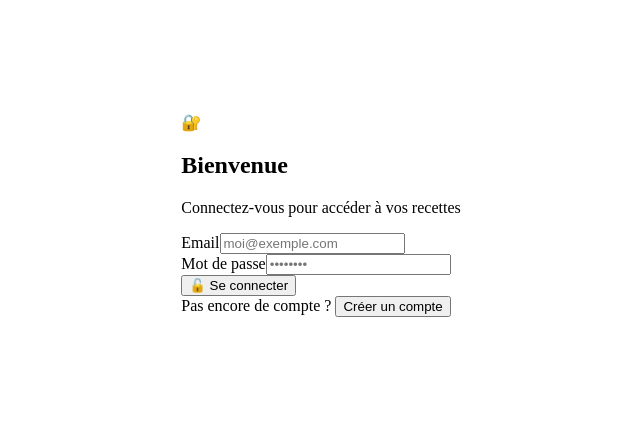
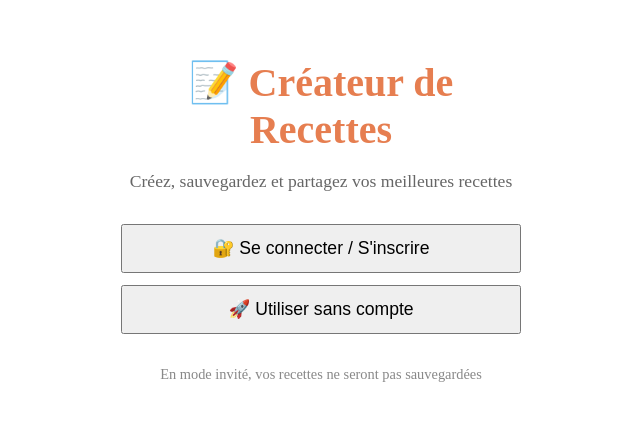
Before and after one commit to LuckyMarty/recettes, a React (Vite) app: page / in a window 1280 px wide. Shown: the part 149-570 px from the top of the page, without its empty margins (319-959 px from the left). Built offline with nearby package versions, Linux system fonts and the light colour scheme; the HTML template or start-up script is replaced by a standard one.

Commit message:
✨ dist: Guess mode

```diff
--- a/src/App.jsx
+++ b/src/App.jsx
@@ -25,6 +25,7 @@ export default function App() {
   const [loadingRecipes, setLoadingRecipes] = useState(false)
   const [allRecipes, setAllRecipes] = useState([]) // Store all recipes separately
   const [deleteConfirm, setDeleteConfirm] = useState(null) // { id, title } or null
+  const [isGuest, setIsGuest] = useState(false) // Guest mode state
   const [recipe, setRecipe] = useState({
     title: 'Ma recette',
     subtitle: 'Une délicieuse recette à partager',
@@ -52,14 +53,14 @@ export default function App() {
 
   // Load recipes when user logs in
   useEffect(() => {
-    if (currentUser) {
+    if (currentUser && !isGuest) {
       loadUserRecipes()
     } else {
       setSearchResults([])
       setAllRecipes([])
       setShowProfile(false)
     }
-  }, [currentUser]) // Removed loadingRecipes to prevent infinite loop
+  }, [currentUser, isGuest]) // Removed loadingRecipes to prevent infinite loop
 
   // API functions
   const API_BASE = import.meta.env.VITE_API_BASE || 'http://localhost:3002/api'
@@ -198,6 +199,7 @@ export default function App() {
         localStorage.setItem('recettes_current', String(user.id))
         setShowAuth(false)
         setShowProfile(true)
+        setIsGuest(false) // Exit guest mode on login
       })
       .catch(error => {
         toast.error(`Erreur de connexion: ${error.message}`)
@@ -212,6 +214,7 @@ export default function App() {
         localStorage.setItem('recettes_current', String(user.id))
         setShowAuth(false)
         setShowProfile(true)
+        setIsGuest(false) // Exit guest mode on signup
       })
       .catch(error => {
         toast.error(`Erreur d'inscription: ${error.message}`)
@@ -222,9 +225,14 @@ export default function App() {
   function handleLogout() {
     setCurrentUser(null)
     localStorage.removeItem('recettes_current')
+    setIsGuest(false) // Exit guest mode on logout
   }
 
   function saveCurrentRecipe() {
+    if (isGuest) {
+      toast.info('Connectez-vous pour sauvegarder vos recettes')
+      return
+    }
     if (!currentUser || !recipe.title.trim()) return
 
     const recipeToSave = {
@@ -365,9 +373,45 @@ export default function App() {
       '--accent': themes[theme].accent,
       '--accent-light': themes[theme].light
     }}>
-      {!currentUser ? (
+      {!currentUser && !isGuest ? (
         <main style={{display: 'flex', alignItems: 'center', justifyContent: 'center', height: 'calc(100vh - 88px)'}}>
-          <Auth onLogin={handleLogin} onSignup={handleSignup} onClose={() => {}} />
+          <div style={{textAlign: 'center', maxWidth: '400px', padding: '20px'}}>
+            <h1 style={{fontSize: '2.5rem', marginBottom: '1rem', color: 'var(--accent)'}}>📝 Créateur de Recettes</h1>
+            <p style={{marginBottom: '2rem', color: '#666', fontSize: '1.1rem'}}>
+              Créez, sauvegardez et partagez vos meilleures recettes
+            </p>
+
+            <div style={{display: 'flex', flexDirection: 'column', gap: '12px'}}>
+              <button
+                className="btn btn-primary"
+                style={{padding: '12px 24px', fontSize: '1.1rem'}}
+                onClick={() => setShowAuth(true)}
+              >
+                🔐 Se connecter / S'inscrire
+              </button>
+
+              <button
+                className="btn btn-secondary"
+                style={{padding: '12px 24px', fontSize: '1.1rem'}}
+                onClick={() => {
+                  setIsGuest(true)
+                  setRecipe({ title: '', subtitle: '', servings: '', prepTime: '', cookTime: '', ingredients: [], steps: [], image: null, tags: [], createdAt: null, updatedAt: null })
+                }}
+              >
+                🚀 Utiliser sans compte
+              </button>
+            </div>
+
+            <p style={{marginTop: '2rem', fontSize: '0.9rem', color: '#888'}}>
+              En mode invité, vos recettes ne seront pas sauvegardées
+            </p>
+          </div>
+
+          {showAuth && (
+            <div style={{position:'fixed',inset:0,display:'flex',alignItems:'center',justifyContent:'center',background:'rgba(0,0,0,0.3)'}}>
+              <Auth onLogin={handleLogin} onSignup={handleSignup} onClose={() => setShowAuth(false)} />
+            </div>
+          )}
         </main>
       ) : (
         <>
@@ -375,7 +419,13 @@ export default function App() {
             {showProfile && <h1>📝 Créateur de Recettes</h1>}
             {!showProfile && (
               <div className="edit-header">
-                <button className="btn btn-ghost" onClick={() => setShowProfile(true)} title="Retour à la collection">
+                <button className="btn btn-ghost" onClick={() => {
+                  if (isGuest) {
+                    setIsGuest(false)
+                  } else {
+                    setShowProfile(true)
+                  }
+                }} title={isGuest ? "Retour à l'accueil" : "Retour à la collection"}>
                   ← Retour
                 </button>
                 <div className="edit-controls">
@@ -394,7 +444,14 @@ export default function App() {
                   </button>
                   <button className="btn" onClick={printRecipe} title="Ouvrir la boîte d'impression">🖨️ Imprimer</button>
                   <button className="btn" onClick={downloadPdf} title="Télécharger en PDF">📥 Télécharger PDF</button>
-                  <button className="btn btn-primary" onClick={saveCurrentRecipe} title="Enregistrer la recette">💾 Enregistrer</button>
+                  <button
+                    className="btn btn-primary"
+                    onClick={saveCurrentRecipe}
+                    title={isGuest ? "Connectez-vous pour sauvegarder" : "Enregistrer la recette"}
+                    disabled={isGuest}
+                  >
+                    💾 {isGuest ? 'Connexion requise' : 'Enregistrer'}
+                  </button>
                 </div>
               </div>
             )}
@@ -414,7 +471,7 @@ export default function App() {
                       <option value="pink">💗 Rose</option>
                     </select>
                   </div>
-                  {currentUser ? (
+                  {currentUser && !isGuest ? (
                     <>
                       <button className="btn" onClick={handleLogout}>Se déconnecter</button>
                     </>
@@ -435,7 +492,7 @@ export default function App() {
 
           <main className={showProfile ? "full-profile" : "split"}>
             <section className="left" style={showProfile ? { width: '100%' } : {}}>
-              {showProfile ? (
+              {showProfile && !isGuest ? (
                 <Profile
                   user={currentUser}
                   searchResults={searchResults}
--- a/src/styles.css
+++ b/src/styles.css
@@ -488,6 +488,11 @@ body{
   cursor:not-allowed;
   transform: none !important;
 }
+.btn-primary[disabled]{
+  background: #ccc;
+  border-color: #ccc;
+  color: #888;
+}
 .btn-primary{
   background: var(--accent);
   color:#fff;
@@ -496,6 +501,14 @@ body{
 .btn-primary:hover{
   background: #d96d40;
   border-color: #d96d40;
+}
+.btn-secondary{
+  background: white;
+  color: var(--accent);
+  border-color: var(--accent);
+}
+.btn-secondary:hover{
+  background: var(--accent-light);
 }
 .btn-ghost{
   background:transparent;
```
Also changed, not shown: 8 other files (tests, documents, lock files or other folders).
